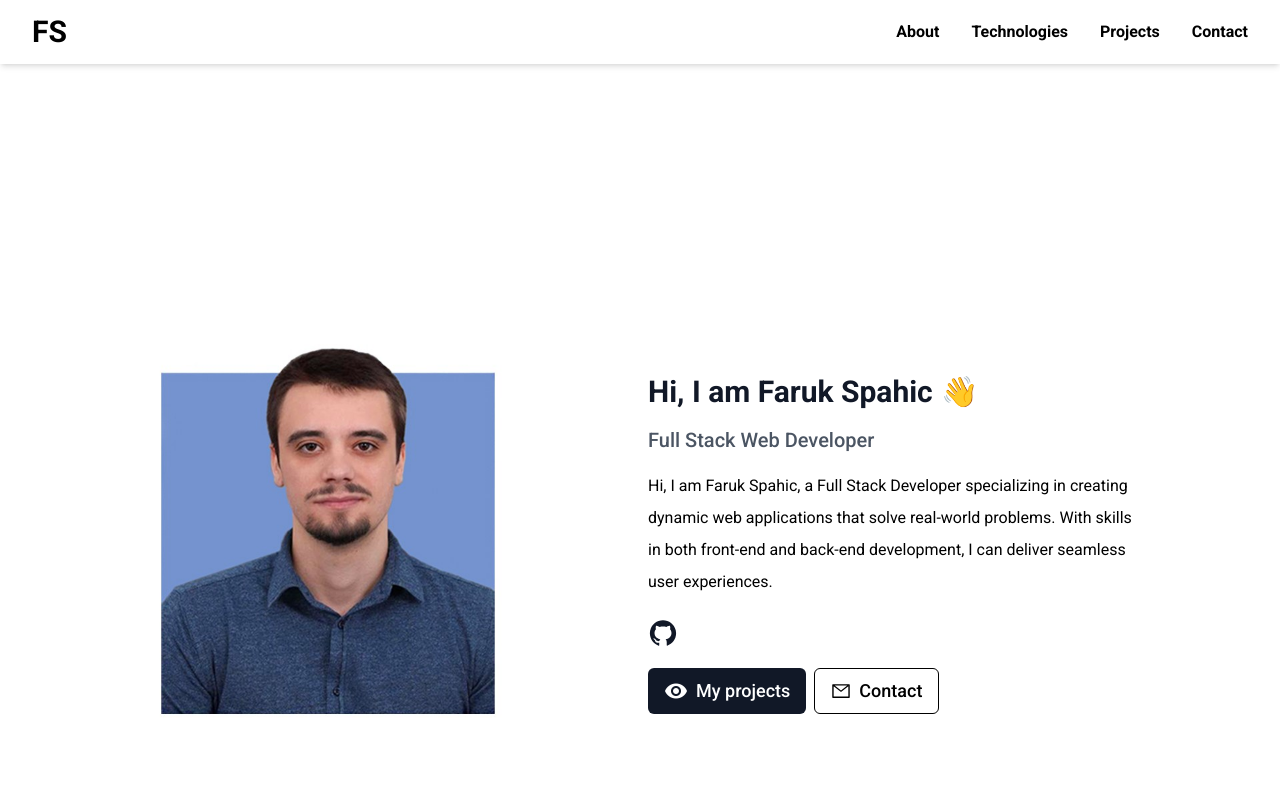
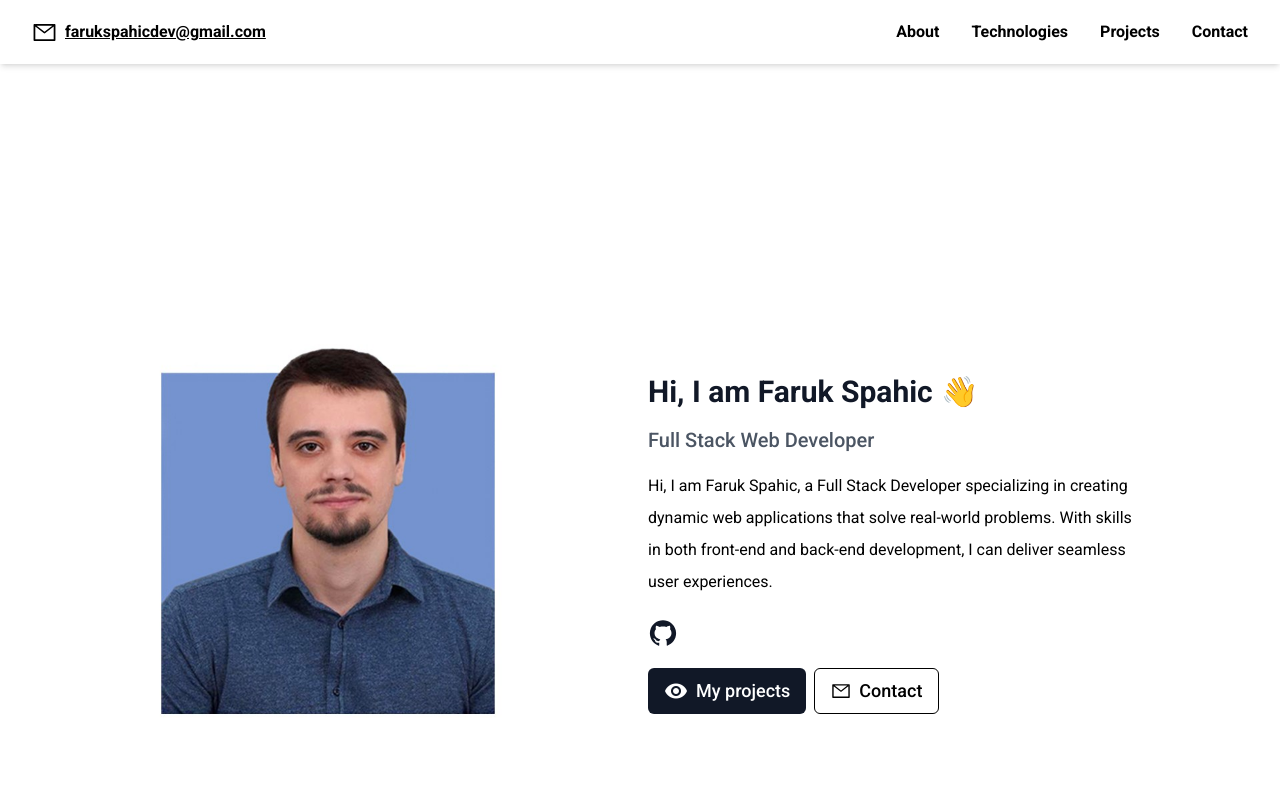
Before and after one commit to Faruk314/portfolio-website, a React (Create React App) app in the folder frontend/: page / in a window 1280 px wide. Shown: the top 800 px of the page. Built offline with nearby package versions, Linux system fonts and the light colour scheme.

Commit message:
Changed contact form

```diff
--- a/frontend/src/components/ContactForm.jsx
+++ b/frontend/src/components/ContactForm.jsx
@@ -1,6 +1,5 @@
 import React, { useState } from "react";
 import { IoMdSend } from "react-icons/io";
-import { AiOutlineMail, AiOutlineLinkedin } from "react-icons/ai";
 import { RiGithubLine } from "react-icons/ri";
 import { useInView } from "react-intersection-observer";
 import classNames from "classnames";
@@ -72,14 +71,11 @@ const ContactForm = () => {
 
       <div
         ref={myRef}
-        className={classNames(
-          "container grid md:grid-cols-2 lg:flex-row mx-auto mt-10 md:mt-0 shadow-[0_3px_10px_rgb(0,0,0,0.2)]",
-          {
-            "animate-up": myElementVisible,
-          }
-        )}
+        className={classNames("grid items-center mx-auto mt-10 md:mt-0", {
+          "animate-up": myElementVisible,
+        })}
       >
-        <div className="items-center justify-center hidden text-white bg-gray-900 md:flex">
+        {/* <div className="items-center justify-center hidden text-white bg-gray-900 md:flex">
           <div className="flex flex-col space-y-5">
             <a
               href="mailto:farukspahicdev@gmail.com"
@@ -99,19 +95,13 @@ const ContactForm = () => {
               </div>
             </a>
 
-            {/* <a href="" className="flex space-x-2 hover:text-gray-600">
-              <AiOutlineLinkedin size={30} />
-              <div>
-                <span className="text-2xl font-bold">Linkedin</span>
-              </div>
-            </a> */}
           </div>
-        </div>
+        </div> */}
         <form
           onSubmit={handleSubmit}
-          className="flex flex-col items-center justify-center py-20 mx-auto space-y-5"
+          className="flex flex-col items-center justify-center px-4 py-4 mx-4 space-y-5 shadow-md md:mx-auto md:py-20 md:px-20"
         >
-          <div className="flex flex-col w-[19rem] lg:w-[30rem]">
+          <div className="flex flex-col w-[18rem] md:w-[20rem] lg:w-[30rem] ">
             <input
               className="w-full p-2 border border-black rounded-sm focus:outline-none"
               placeholder="Name"
@@ -138,7 +128,7 @@ const ContactForm = () => {
 
           <button
             type="submit"
-            className="flex items-center px-2 py-2 space-x-2 font-medium text-white bg-gray-900 rounded-md text-md md:text-lg md:px-4 md:py-2 hover:bg-gray-700"
+            className="flex items-center px-4 py-2 space-x-2 font-medium text-white bg-gray-900 rounded-md text-md md:text-lg hover:bg-gray-700"
           >
             <IoMdSend size={20} />
             <span>Submit</span>
--- a/frontend/src/components/Navbar.jsx
+++ b/frontend/src/components/Navbar.jsx
@@ -1,7 +1,7 @@
 import React, { useState, useEffect } from "react";
 import { GiHamburgerMenu } from "react-icons/gi";
-import { Link } from "react-router-dom";
 import MobileNav from "./MobileNav";
+import { AiOutlineMail } from "react-icons/ai";
 
 const Navbar = () => {
   const [scroll, setScroll] = useState(false);
@@ -45,12 +45,15 @@ const Navbar = () => {
     >
       <div className="px-4 mx-auto border-black shadow-md sm:px-6 lg:px-8">
         <div className="container flex items-center justify-between h-16 mx-auto">
-          <span
-            onClick={() => scrollToPage("about")}
-            className="text-2xl font-bold md:text-3xl hover:cursor-pointer"
+          <a
+            href="mailto:farukspahicdev@gmail.com"
+            className="flex items-center space-x-2 font-bold underline text hover:text-gray-600"
           >
-            FS
-          </span>
+            <AiOutlineMail size={25} />
+            <span className="text-[0.9rem] md:text-[1rem]">
+              farukspahicdev@gmail.com
+            </span>
+          </a>
 
           <div className="relative">
             <GiHamburgerMenu
```
